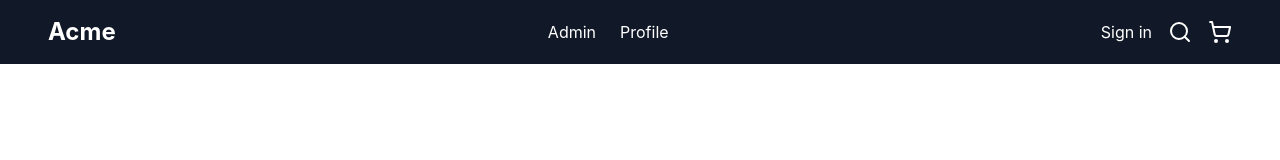
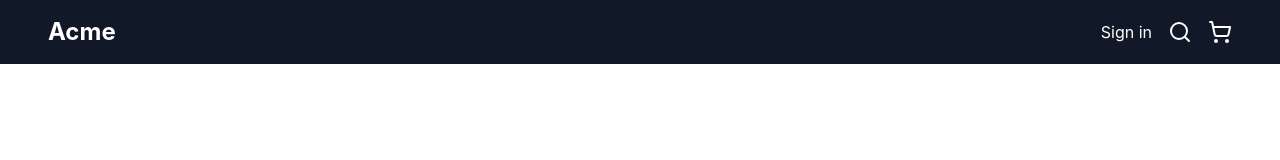
Before and after one commit to TropicolX/svelte-rbac-demo, a SvelteKit app: page /login in a window 1280 px wide. Shown: the top 160 px of the page. Built offline with nearby package versions, Linux system fonts and the light colour scheme.

Commit message:
fix: update import name and protect routes

```diff
--- a/src/routes/+layout.svelte
+++ b/src/routes/+layout.svelte
@@ -52,8 +52,10 @@
 >
 	<a class="text-2xl font-bold" href="/">Acme</a>
 	<nav class="hidden md:flex items-center space-x-6">
-		<a class="hover:text-gray-300" href="/admin">Admin</a>
-		<a class="hover:text-gray-300" href="/user">Profile</a>
+		{#if $user}
+			<a class="hover:text-gray-300" href="/admin">Admin</a>
+			<a class="hover:text-gray-300" href="/user">Profile</a>
+		{/if}
 	</nav>
 	<div class="flex items-center space-x-4">
 		<button class="hover:text-gray-300" on:click={goToLogin}
--- a/src/routes/login/+page.svelte
+++ b/src/routes/login/+page.svelte
@@ -1,7 +1,7 @@
 <script>
 	import { goto } from "$app/navigation";
 
-	import Loading from "$lib/Loading.svelte";
+	import Loading from "$lib/components/Loading.svelte";
 	import { user } from "../../stores";
 
 	let loading = false;
```
